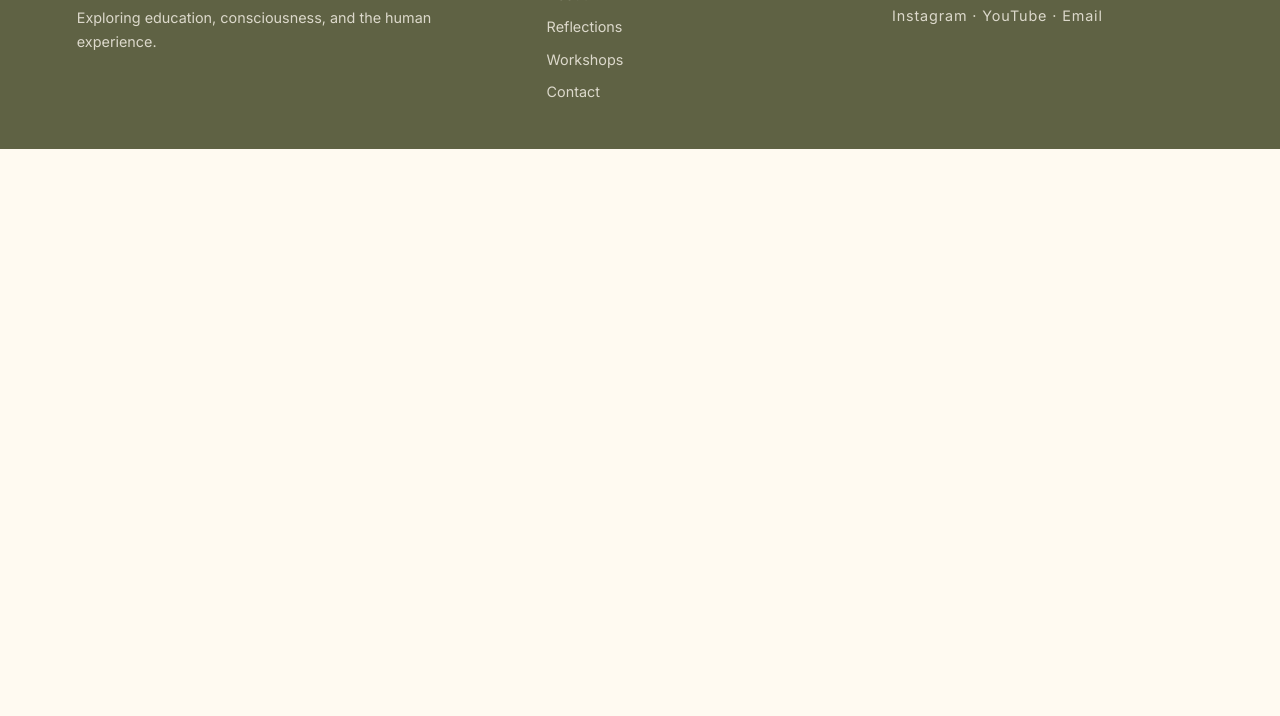
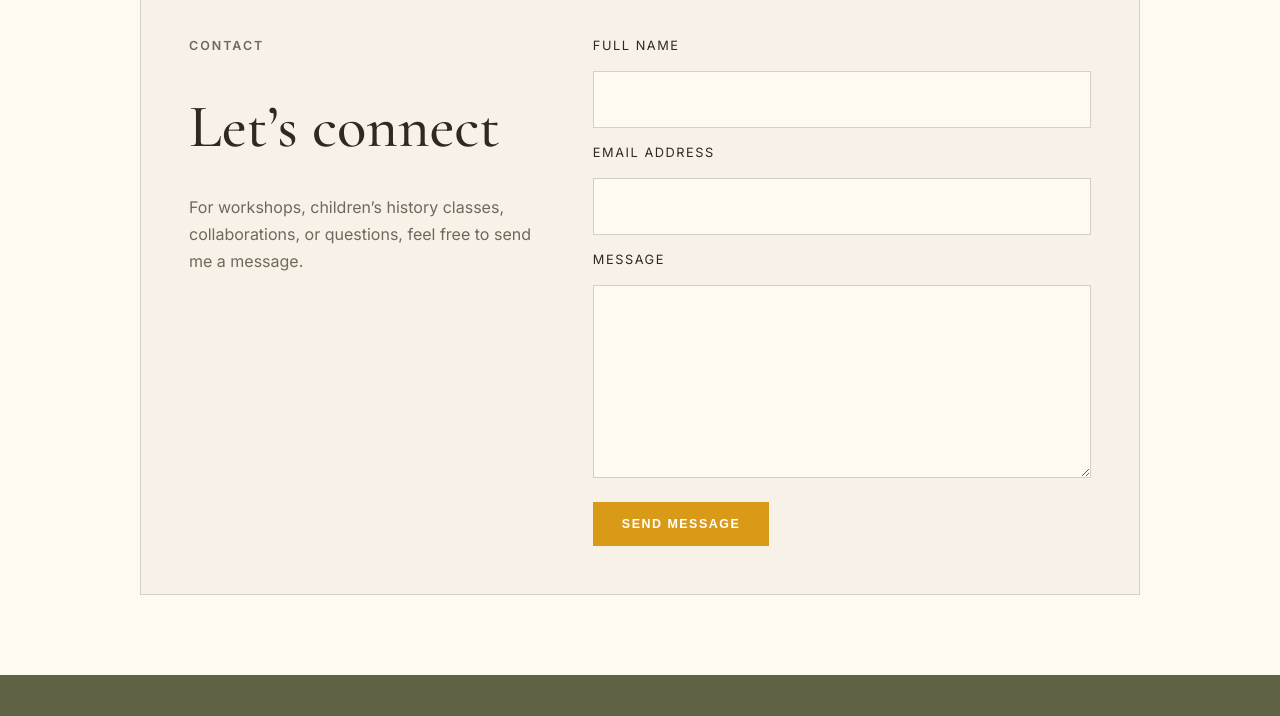
Before and after one commit to MagissaKy/MagissaKy.github.io, a plain HTML site: page index.html in a window 1280 px wide. Shown: the part 3234-3950 px from the top of the page. Before the commit the page ends 3383 px from the top, so only its background shows below. Drawn offline with nearby package versions, Linux system fonts and the light colour scheme.

Commit message:
Add files via upload

```diff
--- a/css/styles.css
+++ b/css/styles.css
@@ -123,7 +123,7 @@ a {
 .hero-overlay {
   position: absolute;
   inset: 0;
-  background: radial-gradient(circle, rgba(255,250,241,0.62), rgba(255,250,241,0.18));
+  background: radial-gradient(circle, rgba(255, 250, 241, 0.62), rgba(255, 250, 241, 0.18));
 }
 
 .hero-content {
@@ -301,7 +301,7 @@ h3 {
   border: 1px solid var(--line);
 }
 
-.feature-block > div:first-child {
+.feature-block>div:first-child {
   padding: 38px;
 }
 
@@ -359,7 +359,7 @@ h3 {
 .about-image {
   min-height: 380px;
   background:
-    linear-gradient(rgba(255,250,241,0.08), rgba(255,250,241,0.08)),
+    linear-gradient(rgba(255, 250, 241, 0.08), rgba(255, 250, 241, 0.08)),
     url("https://images.unsplash.com/photo-1494790108377-be9c29b29330?auto=format&fit=crop&w=900&q=80");
   background-size: cover;
   background-position: center;
@@ -536,7 +536,7 @@ blockquote {
     width: min(100% - 32px, 1180px);
   }
 
-  .feature-block > div:first-child,
+  .feature-block>div:first-child,
   .about {
     padding: 28px;
   }
@@ -553,3 +553,73 @@ blockquote {
     text-align: center;
   }
 }
+
+.contact-section {
+  width: min(1000px, 88vw);
+  margin: 80px auto;
+  display: grid;
+  grid-template-columns: 1fr 1.4fr;
+  gap: 48px;
+  align-items: start;
+  background: var(--cream);
+  padding: 48px;
+  border: 1px solid var(--line);
+}
+
+.contact-intro h2 {
+  margin: 0 0 16px;
+  font-family: var(--serif);
+  font-size: clamp(2.2rem, 5vw, 3.8rem);
+  font-weight: 500;
+}
+
+.contact-intro p {
+  color: var(--muted);
+}
+
+.contact-form {
+  display: grid;
+  gap: 14px;
+}
+
+.contact-form label {
+  font-size: 0.8rem;
+  text-transform: uppercase;
+  letter-spacing: 0.12em;
+  color: var(--dark);
+}
+
+.contact-form input,
+.contact-form textarea {
+  width: 100%;
+  padding: 14px 16px;
+  border: 1px solid rgba(47, 42, 33, 0.2);
+  background: var(--ivory);
+  font: inherit;
+  color: var(--dark);
+}
+
+.contact-form textarea {
+  resize: vertical;
+}
+
+.contact-form button {
+  margin-top: 10px;
+  justify-self: start;
+  border: 1px solid var(--gold);
+  background: var(--gold);
+  color: white;
+  padding: 14px 28px;
+  text-transform: uppercase;
+  letter-spacing: 0.12em;
+  font-size: 0.78rem;
+  font-weight: 600;
+  cursor: pointer;
+}
+
+@media (max-width: 780px) {
+  .contact-section {
+    grid-template-columns: 1fr;
+    padding: 32px 24px;
+  }
+}
--- a/index.html
+++ b/index.html
@@ -153,6 +153,29 @@
         <button type="submit">Subscribe</button>
       </form>
     </section>
+    <section class="contact-section" id="contact">
+      <div class="contact-intro">
+        <p class="eyebrow">Contact</p>
+        <h2>Let’s connect</h2>
+        <p>
+          For workshops, children’s history classes, collaborations, or questions,
+          feel free to send me a message.
+        </p>
+      </div>
+
+      <form class="contact-form" action="https://formspree.io/f/mykajvyb" method="POST">
+        <label for="contact-name">Full Name</label>
+        <input type="text" id="contact-name" name="name" required>
+
+        <label for="contact-email">Email Address</label>
+        <input type="email" id="contact-email" name="email" required>
+
+        <label for="contact-message">Message</label>
+        <textarea id="contact-message" name="message" rows="6" required></textarea>
+
+        <button type="submit">Send Message</button>
+      </form>
+    </section>
   </main>
 
   <footer class="site-footer">
```
